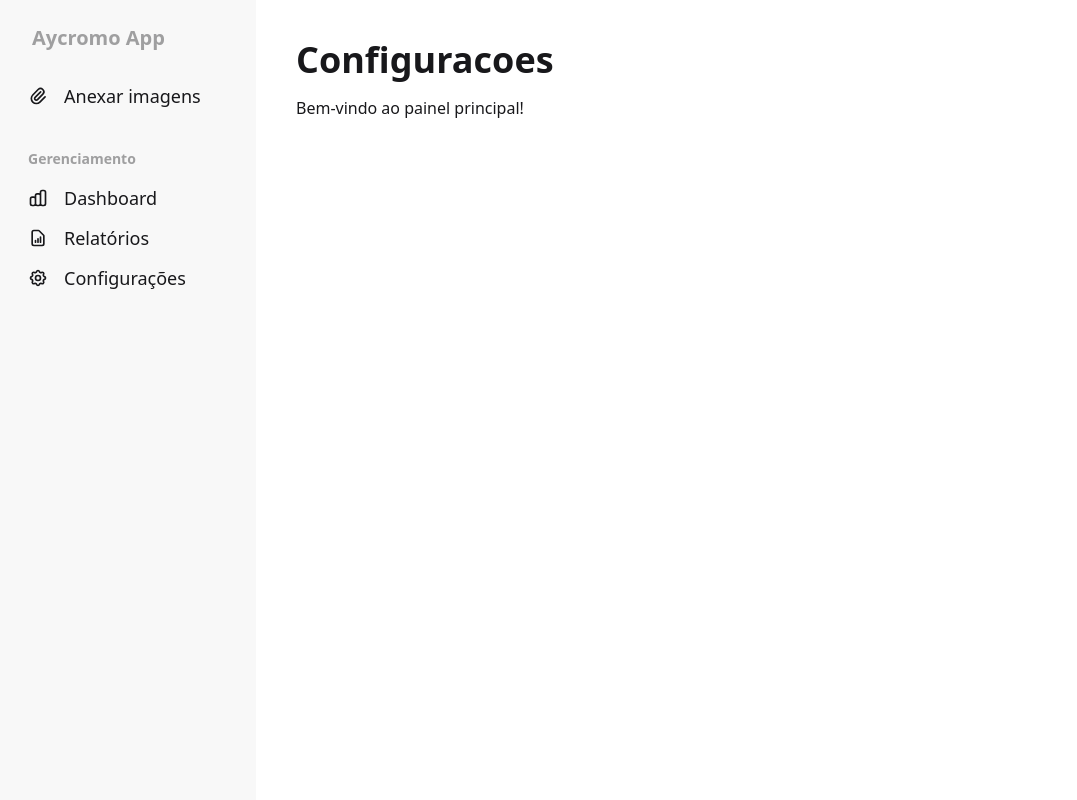
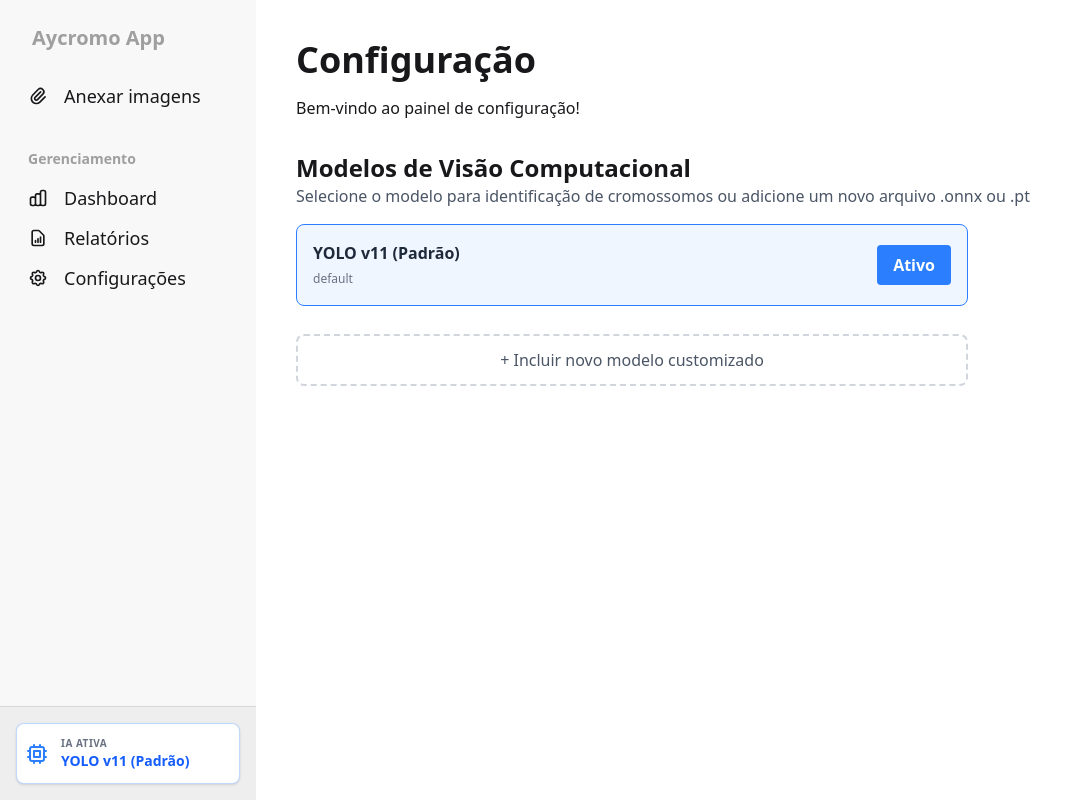
Before and after one commit to jorgelucasalima/aycromo-electron-front, a React (Vite) app: page /configuracoes in a window 1280 px wide. Shown: the whole page, without its empty margins (0-1077 px from the left). Built offline with nearby package versions, Linux system fonts and the light colour scheme.

Commit message:
upload de modelos

```diff
--- a/src/components/Menu.jsx
+++ b/src/components/Menu.jsx
@@ -1,29 +1,54 @@
+import React, { useState, useEffect } from 'react';
 import { useLocation, Link } from 'react-router-dom';
-import { HiOutlineHome, HiOutlineChartBar, HiOutlineCog, HiOutlinePaperClip, HiOutlineDocumentReport } from 'react-icons/hi';
+import { HiOutlineChartBar, HiOutlineCog, HiOutlinePaperClip, HiOutlineDocumentReport, HiOutlineChip } from 'react-icons/hi';
 
 export default function Menu() {
-  // O hook useLocation nos dá acesso à URL atual.
   const location = useLocation();
+  const [modeloNome, setModeloNome] = useState('YOLO v11 (Padrão)');
 
-  // Estrutura de dados aprimorada com uma propriedade 'path' para cada rota.
-  // Isso evita problemas com espaços ou caracteres especiais nos nomes.
+  // Função para carregar o nome do modelo do localStorage
+  const atualizarModeloAtivo = () => {
+    const modelosSalvos = JSON.parse(localStorage.getItem('modelos_ia') || '[]');
+    const idAtivo = localStorage.getItem('modelo_ativo');
+
+    if (idAtivo === 'yolo-v11' || !idAtivo) {
+      setModeloNome('YOLO v11 (Padrão)');
+    } else {
+      const modelo = modelosSalvos.find(m => m.id === idAtivo);
+      setModeloNome(modelo ? modelo.name : 'YOLO v11 (Padrão)');
+    }
+  };
+
+  useEffect(() => {
+    // Carrega o modelo ao montar o componente
+    atualizarModeloAtivo();
+
+    // Listener para detectar mudanças no localStorage vindas do componente de Configurações
+    window.addEventListener('storage', atualizarModeloAtivo);
+
+    // Custom listener para mudanças na mesma aba
+    window.addEventListener('modeloAlterado', atualizarModeloAtivo);
+
+    return () => {
+      window.removeEventListener('storage', atualizarModeloAtivo);
+      window.removeEventListener('modeloAlterado', atualizarModeloAtivo);
+    };
+  }, []);
+
   const menuItems = [
     { name: 'Anexar imagens', path: '/', icon: <HiOutlinePaperClip size={20} /> },
   ];
 
   const managementItems = [
-    // A rota para o Dashboard agora é a raiz do site ('/').
     { name: 'Dashboard', path: '/dashboard', icon: <HiOutlineChartBar size={20} /> },
     { name: 'Relatórios', path: '/relatorios', icon: <HiOutlineDocumentReport size={20} /> },
     { name: 'Configurações', path: '/configuracoes', icon: <HiOutlineCog size={20} /> },
   ];
 
-  // O sub-componente agora usa o 'location.pathname' para determinar o link ativo.
   const MenuItem = ({ item }) => (
     <li>
       <Link
         to={item.path}
-        // A classe 'active' é aplicada se a URL atual corresponder ao caminho do item.
         className={location.pathname === item.path ? 'active' : ''}
       >
         {item.icon}
@@ -33,20 +58,33 @@ export default function Menu() {
   );
 
   return (
-    <ul className="menu p-4 w-full h-full bg-base-200 text-base-content text-lg">
+    <div className="flex flex-col h-full bg-base-200">
+      <ul className="menu p-4 w-full flex-grow text-base-content text-lg">
         <li className="menu-title text-xl font-bold mb-4 px-4">
           <span>Aycromo App</span>
         </li>
 
-      {/* Renderiza os itens do menu principal */}
         {menuItems.map(item => <MenuItem key={item.name} item={item} />)}
 
         <li className="menu-title mt-6">
           <span>Gerenciamento</span>
         </li>
 
-      {/* Renderiza os itens da seção de gerenciamento */}
         {managementItems.map(item => <MenuItem key={item.name} item={item} />)}
       </ul>
+
+      {/* PARTE INFERIOR: Modelo Selecionado */}
+      <div className="p-4 bg-base-300 border-t border-base-content/10">
+        <div className="flex items-center gap-3 px-2 py-3 rounded-lg bg-base-100 shadow-sm border border-blue-500/30">
+          <HiOutlineChip className="text-blue-500" size={24} />
+          <div className="flex flex-col overflow-hidden">
+            <span className="text-[10px] uppercase font-bold text-gray-500 tracking-wider">IA Ativa</span>
+            <span className="text-sm font-semibold truncate text-blue-600 dark:text-blue-400">
+              {modeloNome}
+            </span>
+          </div>
+        </div>
+      </div>
+    </div>
   );
 }
--- a/src/main.js
+++ b/src/main.js
@@ -1,11 +1,17 @@
-import { app, BrowserWindow } from 'electron';
+import { app, BrowserWindow, ipcMain, dialog } from 'electron';
 import path from 'node:path';
 import started from 'electron-squirrel-startup';
+import fs from 'node:fs';
+import { spawn } from 'child_process';
 
 // Handle creating/removing shortcuts on Windows when installing/uninstalling.
 if (started) {
   app.quit();
 }
+
+// Descomente a linha abaixo para corrigir erros de "SharedImageManager" ou "GPU" no macOS,
+// caso esteja notando falhas visuais ou queira limpar o console.
+// app.disableHardwareAcceleration();
 
 const createWindow = () => {
   // Create the browser window.
@@ -25,8 +31,54 @@ const createWindow = () => {
   }
 
   // Open the DevTools.
+  // Os erros de "Autofill" no terminal ocorrem porque o DevTools abre automaticamente aqui.
   mainWindow.webContents.openDevTools();
 };
+
+// --- Lógica para Importação de Modelos de IA ---
+ipcMain.handle('import-model', async () => {
+  const result = await dialog.showOpenDialog({
+    title: 'Selecionar Modelo de Visão (YOLO)',
+    properties: ['openFile'],
+    filters: [
+      { name: 'Modelos de IA', extensions: ['onnx', 'pt', 'engine'] }
+    ]
+  });
+
+  if (result.canceled || result.filePaths.length === 0) {
+    return null;
+  }
+
+  const filePath = result.filePaths[0];
+  const fileName = path.basename(filePath);
+
+  return { name: fileName, path: filePath };
+});
+
+ipcMain.handle('run-inference', async (event, data) => {
+  const { modeloPath, imagens } = data;
+
+  return new Promise((resolve, reject) => {
+    // Exemplo chamando um script Python externo
+    // Você passaria o caminho do modelo e os caminhos das imagens como argumentos
+    const pythonProcess = spawn('python', [
+      path.join(__dirname, 'scripts/detect_chromosomes.py'),
+      modeloPath,
+      ...imagens
+    ]);
+
+    let result = "";
+    pythonProcess.stdout.on('data', (data) => result += data.toString());
+
+    pythonProcess.on('close', (code) => {
+      if (code === 0) {
+        resolve(JSON.parse(result)); // O Python deve retornar um JSON com as coordenadas
+      } else {
+        reject("Erro na execução do modelo");
+      }
+    });
+  });
+});
 
 // This method will be called when Electron has finished
 // initialization and is ready to create browser windows.
--- a/src/pages/Configuracoes.jsx
+++ b/src/pages/Configuracoes.jsx
@@ -1,8 +1,112 @@
+import React, { useState, useEffect } from 'react';
+
 export default function Configuracoes() {
+  const [modelos, setModelos] = useState([
+    { id: 'yolo-v11', name: 'YOLO v11 (Padrão)', path: 'default' }
+  ]);
+  const [modeloAtivo, setModeloAtivo] = useState('yolo-v11');
+  const [modeloNome, setModeloNome] = useState('YOLO v11 (Padrão)');
+
+  useEffect(() => {
+    const salvos = localStorage.getItem('modelos_ia');
+    const ativo = localStorage.getItem('modelo_ativo');
+    if (salvos) setModelos(JSON.parse(salvos));
+    if (ativo) setModeloAtivo(ativo);
+  }, []);
+
+  useEffect(() => {
+  const carregarNomeModelo = () => {
+    const idAtivo = localStorage.getItem('modelo_ativo');
+    const modelos = JSON.parse(localStorage.getItem('modelos_ia') || '[]');
+
+    if (idAtivo === 'yolo-v11' || !idAtivo) {
+      setModeloNome('YOLO v11 (Padrão)');
+    } else {
+      const encontrado = modelos.find(m => m.id === idAtivo);
+      setModeloNome(encontrado ? encontrado.name : 'YOLO v11 (Padrão)');
+    }
+  };
+
+  carregarNomeModelo(); // Carrega ao iniciar
+
+  // Escuta o evento que criamos no outro componente
+  window.addEventListener('modeloAlterado', carregarNomeModelo);
+  return () => window.removeEventListener('modeloAlterado', carregarNomeModelo);
+}, []);
+
+  // Função para avisar o Menu que algo mudou
+  const notificarMudanca = () => {
+    window.dispatchEvent(new Event('modeloAlterado'));
+  };
+
+  const handleImportarModelo = async () => {
+    if (!window.electronAPI) {
+      alert("Recurso disponível apenas na aplicação Desktop.");
+      return;
+    }
+
+    const novoModelo = await window.electronAPI.importModel();
+    if (novoModelo) {
+      const novaLista = [...modelos, { ...novoModelo, id: Date.now().toString() }];
+      setModelos(novaLista);
+      localStorage.setItem('modelos_ia', JSON.stringify(novaLista));
+      notificarMudanca(); // Notifica o menu
+    }
+  };
+
+  const selecionarModelo = (id) => {
+    setModeloAtivo(id);
+    localStorage.setItem('modelo_ativo', id);
+    notificarMudanca(); // Notifica o menu instantaneamente
+  };
+
   return (
     <div>
-      <h1 className="text-4xl font-bold">Configuracoes</h1>
-      <p className="mt-4">Bem-vindo ao painel principal!</p>
+      <h1 className="text-4xl font-bold">Configuração</h1>
+      <p className="mt-4">Bem-vindo ao painel de configuração!</p>
+
+      <div className="mt-8">
+        <h2 className="text-2xl font-semibold">Modelos de Visão Computacional</h2>
+        <p className="text-gray-600 dark:text-gray-400 mb-4">
+          Selecione o modelo para identificação de cromossomos ou adicione um novo arquivo .onnx ou .pt
+        </p>
+
+        <div className="flex flex-col gap-3 max-w-2xl">
+          {modelos.map((modelo) => (
+            <div
+              key={modelo.id}
+              className={`p-4 border rounded-lg flex justify-between items-center ${
+                modeloAtivo === modelo.id
+                ? 'border-blue-500 bg-blue-50'
+                : 'border-gray-200'
+              }`}
+            >
+              <div>
+                <span className="font-bold block text-gray-800">{modelo.name}</span>
+                <span className="text-xs text-gray-500">{modelo.path}</span>
+              </div>
+
+              <button
+                onClick={() => selecionarModelo(modelo.id)}
+                className={`px-4 py-2 rounded font-semibold transition-all ${
+                  modeloAtivo === modelo.id
+                  ? 'bg-blue-500 text-white'
+                  : 'bg-gray-200 hover:bg-gray-300 text-gray-700'
+                }`}
+              >
+                {modeloAtivo === modelo.id ? 'Ativo' : 'Usar este'}
+              </button>
+            </div>
+          ))}
+
+          <button
+            onClick={handleImportarModelo}
+            className="mt-4 p-3 border-2 border-dashed border-gray-300 rounded-lg text-gray-600 hover:border-blue-400 hover:text-blue-500 transition-all font-medium"
+          >
+            + Incluir novo modelo customizado
+          </button>
+        </div>
+      </div>
     </div>
   );
 }
--- a/src/preload.js
+++ b/src/preload.js
@@ -1,2 +1,9 @@
 // See the Electron documentation for details on how to use preload scripts:
 // https://www.electronjs.org/docs/latest/tutorial/process-model#preload-scripts
+
+const { contextBridge, ipcRenderer } = require('electron');
+
+contextBridge.exposeInMainWorld('electronAPI', {
+  importModel: () => ipcRenderer.invoke('import-model'),
+  runInference: (data) => ipcRenderer.invoke('run-inference', data)
+});
```
Also changed, not shown: src/pages/AnexarImagens.jsx (+43 -5 lines). Lines whose indentation alone changed are shown as unchanged.
